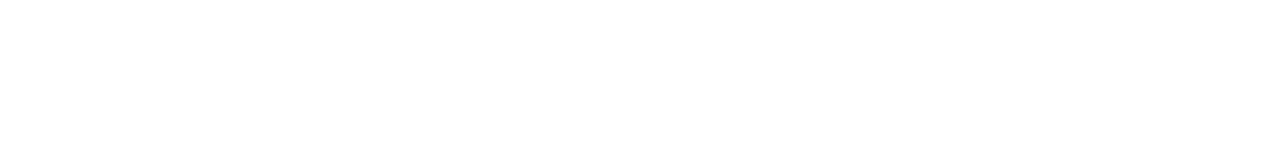
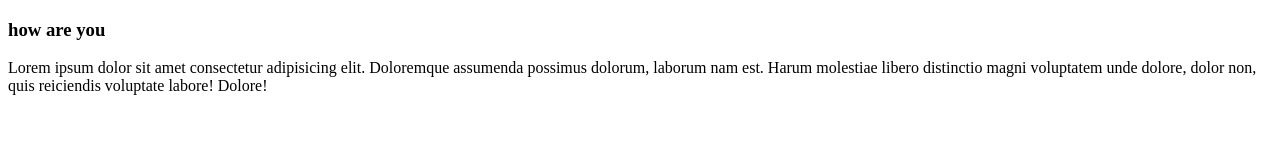
Before and after one commit to Ebrahim-khan573/css-file, a plain HTML site: page index.html in a window 1280 px wide. Drawn offline with Linux system fonts and the light colour scheme.

Commit message:
how are you

```diff
--- a/index.html
+++ b/index.html
@@ -6,6 +6,9 @@
     <title>My first git hub repo</title>
 </head>
 <body>
-
+    <div>
+        <h3>how are you</h3>
+        <p>Lorem ipsum dolor sit amet consectetur adipisicing elit. Doloremque assumenda possimus dolorum, laborum nam est. Harum molestiae libero distinctio magni voluptatem unde dolore, dolor non, quis reiciendis voluptate labore! Dolore!</p>
+    </div>
 </body>
 </html>
```
